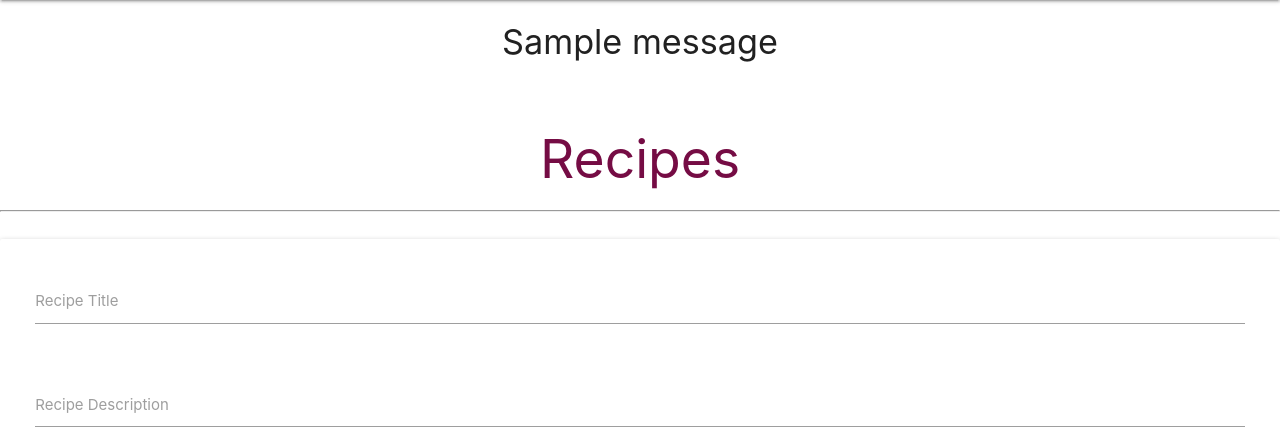
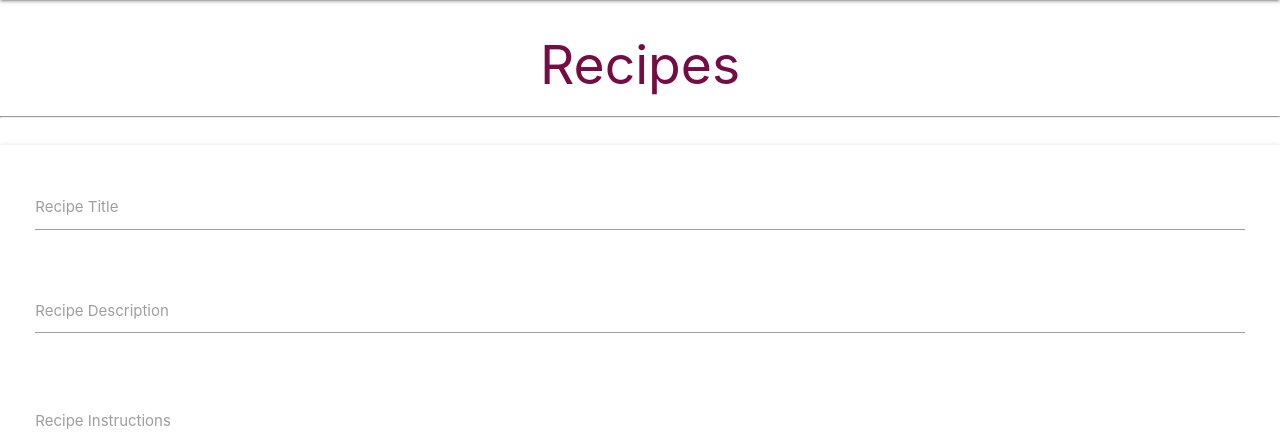
Before and after one commit to CassJBeckford/RecipeRevolution-mp3, a Flask app: page /add_recipe in a window 1280 px wide. Shown: the part 64-506 px from the top of the page. Run offline with Flask 2, Linux system fonts and the light colour scheme; tables that the repository leaves empty hold one stand-in row (values such as "Sample post"); one stand-in notice (Sample message) is shown; some web fonts are replaced.

Commit message:
remove flash messages template

```diff
--- a/menu/templates/base.html
+++ b/menu/templates/base.html
@@ -44,20 +44,6 @@
 
     </header>
 
-    <section>
-        <div class="row flashes">
-            <div class="col s6 offset-s3">
-                {% with messages = get_flashed_messages() %}
-                {% if messages %}
-                {% for message in messages %}
-                <h4 class="center-align">{{ message }}</h4>
-                {% endfor %}
-                {% endif %}
-                {% endwith %}
-            </div>
-        </div>
-    </section>
-
     <main>
         {% block content %}
         {% endblock %}
```
